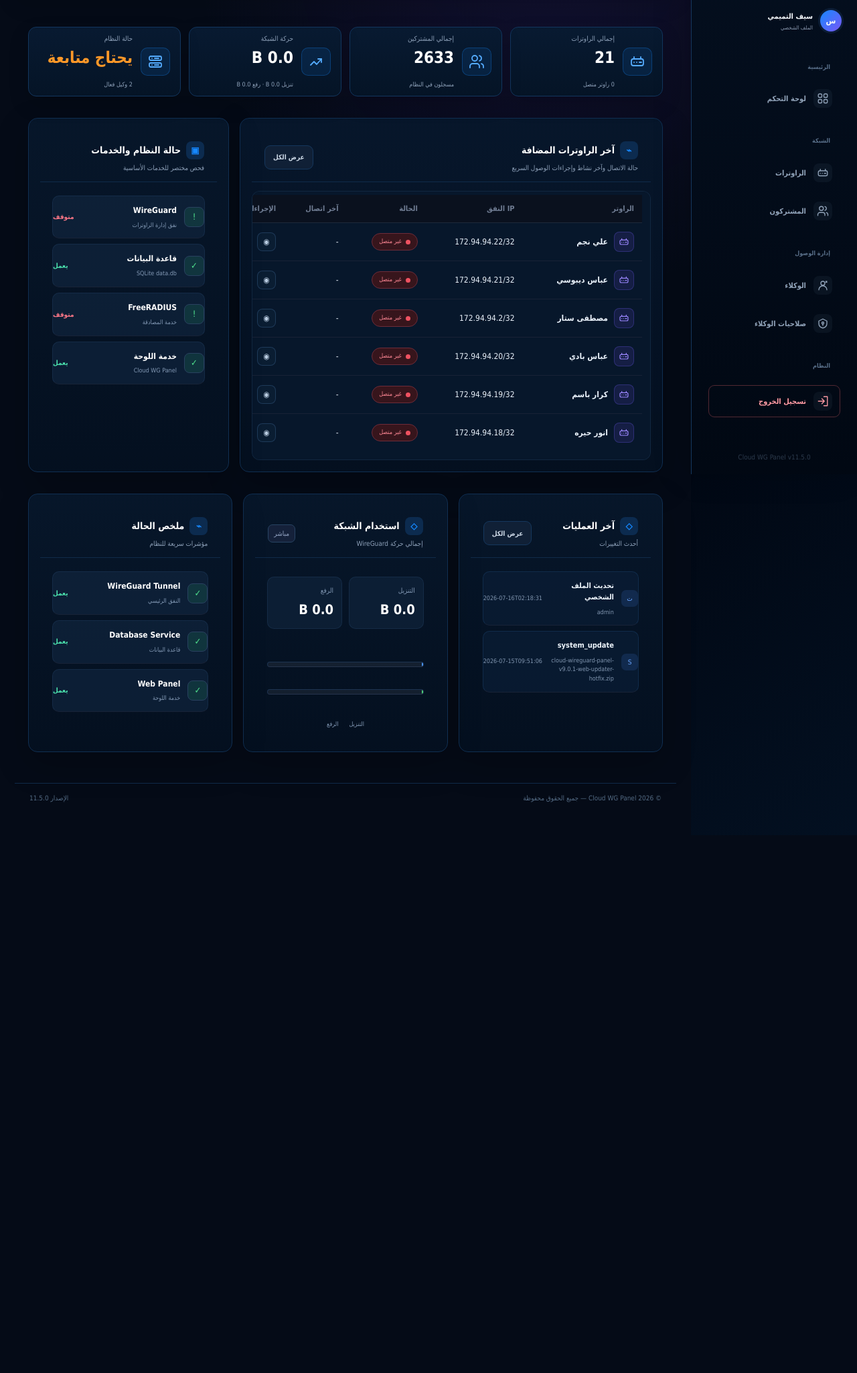
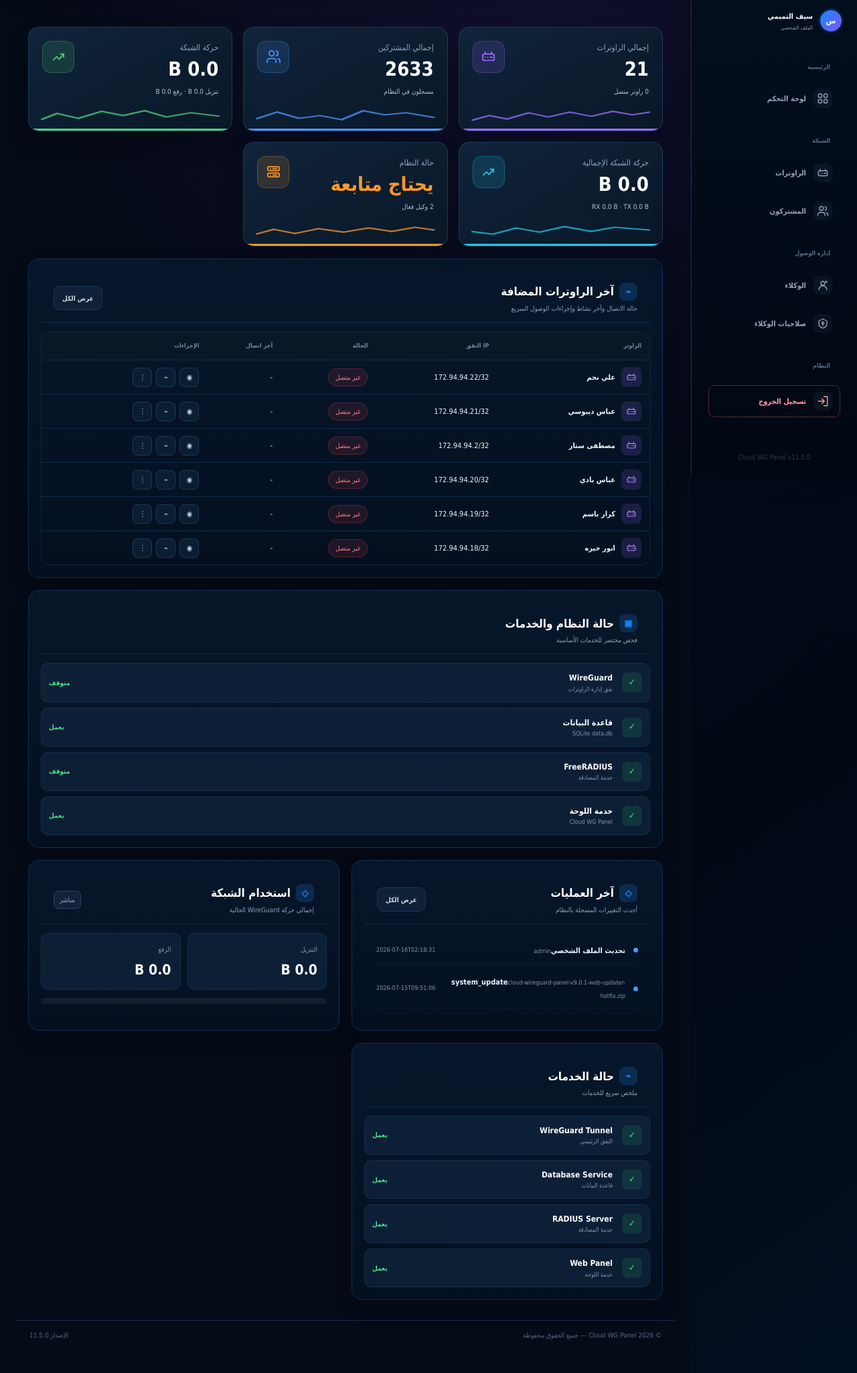
Before and after one commit to saiftimimi/cloud-wireguard-panel, a Flask app: page / in a window 1280 px wide. Shown: the part 92-2142 px from the top of the page at 67% size. Before the commit the page ends 1290 px from the top, so only its background shows below. Run offline with Flask 3, Linux system fonts and the light colour scheme; a user stored in the database is signed in; data comes from the database, SQL or seed files in the repository; data that the repository does not hold is empty; some libraries are stand-ins or nearby versions.

Commit message:
إعادة تصميم لوحة التحكم بشكل واضح ومطابق للتصور المعتمد

```diff
--- a/cloud_panel/templates/dashboard.html
+++ b/cloud_panel/templates/dashboard.html
@@ -3,44 +3,44 @@
 {% set subheading = "نظرة عامة مباشرة على الشبكة والنظام" %}
 {% block content %}
 <style>
-.dashboard-refresh{display:grid;gap:16px}.dashboard-refresh *{box-sizing:border-box}
-.dashboard-refresh .hero-metrics{display:grid;grid-template-columns:repeat(4,minmax(0,1fr));gap:16px}
-.dashboard-refresh .metric-card{min-height:140px;padding:20px;border:1px solid rgba(82,132,190,.24);border-radius:16px;background:linear-gradient(145deg,#0d2036,#081525);display:flex;gap:14px;align-items:flex-start;box-shadow:0 14px 30px rgba(0,0,0,.18);position:relative;overflow:hidden}
-.dashboard-refresh .metric-card:after{content:"";position:absolute;inset:auto 0 0;height:3px;background:var(--accent)}
-.dashboard-refresh .metric-icon{width:48px;height:48px;min-width:48px;border-radius:13px;display:grid;place-items:center;background:rgba(72,130,255,.12);color:var(--accent)}
-.dashboard-refresh .metric-icon svg{width:24px;height:24px}.dashboard-refresh .metric-card>div:last-child{flex:1}
-.dashboard-refresh .metric-card span{font-size:12px;color:#8fa6c1}.dashboard-refresh .metric-card strong{display:block;font-size:30px;color:#fff;margin-top:8px}.dashboard-refresh .metric-card small{display:block;font-size:11px;color:#b5c6d9;margin-top:11px}
-.metric-purple{--accent:#9b6dff}.metric-blue{--accent:#4d98ff}.metric-green{--accent:#4fd17a}.metric-orange{--accent:#ff9828}.system-grade{color:#ff9828!important}
-.dashboard-main-grid{display:grid;grid-template-columns:minmax(0,1.9fr) minmax(300px,.72fr);gap:16px}.dashboard-bottom-grid{display:grid;grid-template-columns:repeat(3,minmax(0,1fr));gap:16px}
-.dashboard-refresh .panel{padding:18px;border:1px solid rgba(82,132,190,.22);border-radius:16px;background:linear-gradient(145deg,#0b1d31,#071322);box-shadow:0 14px 30px rgba(0,0,0,.16)}
-.dashboard-refresh .panel-head{display:flex;justify-content:space-between;gap:12px;align-items:center;padding-bottom:13px;margin-bottom:12px;border-bottom:1px solid rgba(110,150,195,.15)}
-.dashboard-refresh .panel-head h2{margin:0;font-size:17px;color:#fff}.dashboard-refresh .panel-head p{margin:5px 0 0;font-size:11px;color:#8095af}
-.dashboard-refresh .pro-table-wrap{overflow:auto;border:1px solid rgba(82,132,190,.14);border-radius:12px}.dashboard-refresh .pro-table{width:100%;border-collapse:collapse;min-width:700px}
-.dashboard-refresh .pro-table th{padding:11px 13px;background:#071426;color:#8298b4;font-size:11px;text-align:right}.dashboard-refresh .pro-table td{padding:12px 13px;border-top:1px solid rgba(82,132,190,.11);font-size:12px;color:#e8f0f9}
-.router-cell{display:flex;align-items:center;gap:9px}.mini-router-icon{width:29px;height:29px;border-radius:8px;display:grid;place-items:center;background:rgba(139,91,255,.14);color:#a97cff}.mini-router-icon svg{width:16px;height:16px}
-.state-pill{display:inline-flex;padding:5px 9px;border-radius:999px;font-size:11px}.state-pill.online{color:#4ee18d;background:rgba(40,190,110,.14);border:1px solid rgba(40,190,110,.32)}.state-pill.offline{color:#ff7d85;background:rgba(220,70,80,.12);border:1px solid rgba(220,70,80,.28)}
-.row-actions{display:flex;gap:6px}.row-actions a{width:28px;height:28px;display:grid;place-items:center;border-radius:8px;border:1px solid rgba(82,132,190,.28);background:#0a1d32;color:#b8cbe0;text-decoration:none}
-.service-stack,.activity-list{display:grid;gap:8px}.service-item{display:grid;grid-template-columns:34px 1fr auto;align-items:center;gap:9px;padding:10px;border:1px solid rgba(82,132,190,.13);border-radius:10px;background:rgba(18,40,65,.62)}
-.service-icon{width:30px;height:30px;border-radius:8px;display:grid;place-items:center;color:#4fe08d;background:rgba(40,190,110,.14)}.service-item b{font-size:12px;color:#fff}.service-item small{display:block;margin-top:3px;font-size:9px;color:#8298b4}.service-item strong{font-size:10px}.ok{color:#4fe08d}.down{color:#ff7d85}
-.activity-item{display:grid;grid-template-columns:26px 1fr auto;align-items:center;gap:8px;padding:8px 0;border-bottom:1px solid rgba(82,132,190,.1)}.activity-badge{width:25px;height:25px;border-radius:7px;display:grid;place-items:center;background:rgba(75,145,255,.14);color:#69a5ff;font-size:10px}.activity-item b{font-size:11px;color:#edf4fb}.activity-item small,.activity-item time{font-size:9px;color:#8095af}
-.traffic-numbers{display:grid;grid-template-columns:1fr 1fr;gap:10px}.traffic-numbers>div{padding:12px;border:1px solid rgba(82,132,190,.13);border-radius:10px;background:rgba(18,40,65,.56)}.traffic-numbers span{font-size:10px;color:#8298b4}.traffic-numbers b{display:block;margin-top:5px;font-size:20px;color:#fff}.traffic-visual{display:grid;gap:9px;margin-top:15px}.traffic-line{height:8px;border-radius:999px;background:rgba(255,255,255,.06);overflow:hidden}.traffic-line span{display:block;width:var(--value);height:100%;background:#4d98ff}.upload-line span{background:#4fd17a}.traffic-legend{display:flex;justify-content:center;gap:16px;margin-top:11px;font-size:10px;color:#8298b4}
-@media(max-width:1180px){.dashboard-refresh .hero-metrics{grid-template-columns:repeat(2,1fr)}.dashboard-main-grid{grid-template-columns:1fr}.dashboard-bottom-grid{grid-template-columns:1fr 1fr}}@media(max-width:700px){.dashboard-refresh .hero-metrics,.dashboard-bottom-grid{grid-template-columns:1fr}}
+.dashboard-v3{display:grid;gap:18px}.dashboard-v3 *{box-sizing:border-box}
+.dashboard-v3 .kpi-grid{display:grid!important;grid-template-columns:repeat(5,minmax(0,1fr))!important;gap:16px!important}
+.dashboard-v3 .kpi{position:relative;min-height:156px!important;padding:20px!important;border:1px solid rgba(80,140,210,.26)!important;border-radius:16px!important;background:linear-gradient(150deg,#10243b 0%,#091727 100%)!important;overflow:hidden;box-shadow:0 16px 35px rgba(0,0,0,.22)!important}
+.dashboard-v3 .kpi:after{content:"";position:absolute;left:0;right:0;bottom:0;height:3px;background:var(--accent)}
+.dashboard-v3 .kpi-top{display:flex;align-items:flex-start;justify-content:space-between;gap:12px}.dashboard-v3 .kpi-icon{width:48px;height:48px;border-radius:13px;display:grid;place-items:center;background:color-mix(in srgb,var(--accent) 14%,transparent);color:var(--accent);border:1px solid color-mix(in srgb,var(--accent) 28%,transparent)}
+.dashboard-v3 .kpi-icon svg{width:23px;height:23px}.dashboard-v3 .kpi-label{font-size:12px;color:#8fa6c1}.dashboard-v3 .kpi-value{display:block;margin-top:8px;font-size:29px;line-height:1;color:#fff}.dashboard-v3 .kpi-note{display:block;margin-top:11px;font-size:10px;color:#b4c5d7}
+.dashboard-v3 .spark{position:absolute;left:18px;right:18px;bottom:10px;height:26px;opacity:.75}.dashboard-v3 .spark svg{width:100%;height:100%}.dashboard-v3 .spark polyline{fill:none;stroke:var(--accent);stroke-width:2}
+.kpi-purple{--accent:#9b6dff}.kpi-blue{--accent:#4d98ff}.kpi-green{--accent:#4fd17a}.kpi-cyan{--accent:#22c7e8}.kpi-orange{--accent:#ff9828}
+.dashboard-v3 .main-grid{display:grid;grid-template-columns:minmax(0,2fr) minmax(300px,.78fr);gap:18px}.dashboard-v3 .bottom-grid{display:grid;grid-template-columns:1fr 1fr 1fr;gap:18px}
+.dashboard-v3 .panel{margin:0!important;padding:18px!important;border-radius:16px!important;border:1px solid rgba(80,140,210,.22)!important;background:linear-gradient(150deg,#0d2035,#081523)!important;box-shadow:0 14px 32px rgba(0,0,0,.18)!important}
+.dashboard-v3 .panel-head{display:flex;justify-content:space-between;align-items:center;gap:12px;padding-bottom:13px;margin-bottom:13px;border-bottom:1px solid rgba(100,145,195,.16)}.dashboard-v3 .panel-head h2{font-size:17px!important;margin:0;color:#fff}.dashboard-v3 .panel-head p{font-size:10px!important;margin:4px 0 0;color:#8196af}
+.dashboard-v3 .table-box{overflow:auto;border:1px solid rgba(80,140,210,.16);border-radius:12px}.dashboard-v3 table{width:100%;min-width:720px;border-collapse:collapse}.dashboard-v3 th{padding:12px 14px;background:#071426;color:#8298b4;font-size:10px;text-align:right}.dashboard-v3 td{padding:13px 14px;border-top:1px solid rgba(80,140,210,.11);font-size:12px;color:#edf4fb}
+.dashboard-v3 .router-name{display:flex;align-items:center;gap:9px}.dashboard-v3 .router-icon{width:30px;height:30px;border-radius:8px;display:grid;place-items:center;background:rgba(155,109,255,.15);color:#a980ff}.dashboard-v3 .router-icon svg{width:16px;height:16px}.dashboard-v3 .state{display:inline-flex;padding:5px 10px;border-radius:999px;font-size:10px}.dashboard-v3 .state.online{color:#4de18d;background:rgba(40,190,110,.14);border:1px solid rgba(40,190,110,.3)}.dashboard-v3 .state.offline{color:#ff7d85;background:rgba(220,70,80,.12);border:1px solid rgba(220,70,80,.28)}
+.dashboard-v3 .actions{display:flex;gap:6px}.dashboard-v3 .actions a{width:29px;height:29px;display:grid;place-items:center;border-radius:8px;border:1px solid rgba(80,140,210,.25);background:#0a1d31;color:#bfd0e2;text-decoration:none}
+.dashboard-v3 .service-list,.dashboard-v3 .activity-list{display:grid;gap:8px}.dashboard-v3 .service-row{display:grid;grid-template-columns:34px 1fr auto;align-items:center;gap:10px;padding:11px;border-radius:10px;border:1px solid rgba(80,140,210,.13);background:rgba(18,40,65,.64)}.dashboard-v3 .service-dot{width:30px;height:30px;border-radius:8px;display:grid;place-items:center;color:#4ee18d;background:rgba(40,190,110,.14)}.dashboard-v3 .service-row b{font-size:12px;color:#fff}.dashboard-v3 .service-row small{display:block;font-size:9px;color:#8196af}.dashboard-v3 .service-row strong{font-size:10px;color:#4ee18d}
+.dashboard-v3 .activity-row{display:grid;grid-template-columns:10px 1fr auto;gap:9px;align-items:center;padding:9px 0;border-bottom:1px solid rgba(80,140,210,.1)}.dashboard-v3 .activity-row i{width:7px;height:7px;border-radius:50%;background:#4d98ff}.dashboard-v3 .activity-row b{font-size:11px;color:#edf4fb}.dashboard-v3 .activity-row small,.dashboard-v3 .activity-row time{font-size:9px;color:#8196af}
+.dashboard-v3 .traffic-summary{display:grid;grid-template-columns:1fr 1fr;gap:10px}.dashboard-v3 .traffic-summary>div{padding:13px;border-radius:10px;background:rgba(18,40,65,.6);border:1px solid rgba(80,140,210,.13)}.dashboard-v3 .traffic-summary span{font-size:10px;color:#8196af}.dashboard-v3 .traffic-summary b{display:block;font-size:21px;color:#fff;margin-top:5px}.dashboard-v3 .bar{height:9px;margin-top:12px;border-radius:999px;background:rgba(255,255,255,.06);overflow:hidden}.dashboard-v3 .bar span{display:block;height:100%;width:var(--value);background:linear-gradient(90deg,#4d98ff,#4fd17a)}
+@media(max-width:1300px){.dashboard-v3 .kpi-grid{grid-template-columns:repeat(3,1fr)!important}.dashboard-v3 .main-grid{grid-template-columns:1fr}.dashboard-v3 .bottom-grid{grid-template-columns:1fr 1fr}}
+@media(max-width:760px){.dashboard-v3 .kpi-grid,.dashboard-v3 .bottom-grid{grid-template-columns:1fr!important}}
 </style>
-<div class="dashboard-refresh">
-<div class="hero-metrics">
-<article class="metric-card metric-purple"><div class="metric-icon">{% include "icons/router.svg" %}</div><div><span>إجمالي الراوترات</span><strong>{{ total }}</strong><small>{{ online }} راوتر متصل</small></div></article>
-<article class="metric-card metric-blue"><div class="metric-icon">{% include "icons/users.svg" %}</div><div><span>إجمالي المشتركين</span><strong>{{ subscriber_total }}</strong><small>مسجلون في النظام</small></div></article>
-<article class="metric-card metric-green"><div class="metric-icon">{% include "icons/traffic.svg" %}</div><div><span>حركة الشبكة</span><strong>{{ (rx + tx)|human_bytes }}</strong><small>تنزيل {{ rx|human_bytes }} · رفع {{ tx|human_bytes }}</small></div></article>
-<article class="metric-card metric-orange"><div class="metric-icon">{% include "icons/server.svg" %}</div><div><span>حالة النظام</span><strong class="system-grade">{{ 'ممتاز' if offline == 0 else 'يحتاج متابعة' }}</strong><small>{{ agent_total }} وكيل فعال</small></div></article>
-</div>
-<div class="dashboard-main-grid">
-<section class="panel"><div class="panel-head"><div><h2>آخر الراوترات المضافة</h2><p>حالة الاتصال وآخر نشاط وإجراءات الوصول السريع</p></div><a class="btn" href="{{ url_for('routers_page') }}">عرض الكل</a></div><div class="pro-table-wrap"><table class="pro-table"><thead><tr><th>الراوتر</th><th>IP النفق</th><th>الحالة</th><th>آخر اتصال</th><th>الإجراءات</th></tr></thead><tbody>{% for p in peers[:6] %}<tr><td><div class="router-cell"><span class="mini-router-icon">{% include "icons/router.svg" %}</span><b>{{ p.name }}</b></div></td><td dir="ltr">{{ p.tunnel_ip }}</td><td><span class="state-pill {{ 'online' if p.wg.online else 'offline' }}">{{ 'متصل' if p.wg.online else 'غير متصل' }}</span></td><td>{{ p.wg.handshake_text or '-' }}</td><td><div class="row-actions"><a href="{{ url_for('router_manage',peer_id=p.id) }}">◉</a><a href="{{ url_for('peer_ping',peer_id=p.id) }}">⌁</a>{% if p.private_key %}<a href="{{ url_for('peer_scripts',peer_id=p.id) }}">⋮</a>{% endif %}</div></td></tr>{% else %}<tr><td colspan="5" class="empty">لا توجد راوترات</td></tr>{% endfor %}</tbody></table></div></section>
-<section class="panel"><div class="panel-head"><div><h2>حالة النظام والخدمات</h2><p>فحص مختصر للخدمات الأساسية</p></div></div><div class="service-stack">{% for item in service_checks %}<div class="service-item"><span class="service-icon">{{ '✓' if item.ok else '!' }}</span><div><b>{{ item.name }}</b><small>{{ item.detail }}</small></div><strong class="{{ 'ok' if item.ok else 'down' }}">{{ 'يعمل' if item.ok else 'متوقف' }}</strong></div>{% else %}<div class="empty">لا توجد بيانات</div>{% endfor %}</div></section>
-</div>
-<div class="dashboard-bottom-grid">
-<section class="panel"><div class="panel-head"><div><h2>آخر العمليات</h2><p>أحدث التغييرات</p></div><a class="btn" href="{{ url_for('audit_log_page') }}">عرض الكل</a></div><div class="activity-list">{% for item in recent_operations[:5] %}<div class="activity-item"><span class="activity-badge">{{ item.action[:1]|upper }}</span><div><b>{{ item.action }}</b><small>{{ item.target or item.principal_name or 'النظام' }}</small></div><time>{{ item.created_at or '-' }}</time></div>{% else %}<div class="empty">لا توجد عمليات حديثة</div>{% endfor %}</div></section>
-<section class="panel"><div class="panel-head"><div><h2>استخدام الشبكة</h2><p>إجمالي حركة WireGuard</p></div><span class="period-chip">مباشر</span></div>{% set total_traffic = rx + tx %}<div class="traffic-numbers"><div><span>التنزيل</span><b>{{ rx|human_bytes }}</b></div><div><span>الرفع</span><b>{{ tx|human_bytes }}</b></div></div><div class="traffic-visual"><div class="traffic-line" style="--value:{{ ((rx / total_traffic) * 100)|round|int if total_traffic else 0 }}%"><span></span></div><div class="traffic-line upload-line" style="--value:{{ ((tx / total_traffic) * 100)|round|int if total_traffic else 0 }}%"><span></span></div></div><div class="traffic-legend"><span>التنزيل</span><span>الرفع</span></div></section>
-<section class="panel"><div class="panel-head"><div><h2>ملخص الحالة</h2><p>مؤشرات سريعة للنظام</p></div></div><div class="service-stack"><div class="service-item"><span class="service-icon">✓</span><div><b>WireGuard Tunnel</b><small>النفق الرئيسي</small></div><strong class="ok">يعمل</strong></div><div class="service-item"><span class="service-icon">✓</span><div><b>Database Service</b><small>قاعدة البيانات</small></div><strong class="ok">يعمل</strong></div><div class="service-item"><span class="service-icon">✓</span><div><b>Web Panel</b><small>خدمة اللوحة</small></div><strong class="ok">يعمل</strong></div></div></section>
-</div>
+<div class="dashboard-v3">
+  <div class="kpi-grid">
+    <article class="kpi kpi-purple"><div class="kpi-top"><div><span class="kpi-label">إجمالي الراوترات</span><strong class="kpi-value">{{ total }}</strong><small class="kpi-note">{{ online }} راوتر متصل</small></div><div class="kpi-icon">{% include "icons/router.svg" %}</div></div><div class="spark"><svg viewBox="0 0 100 25" preserveAspectRatio="none"><polyline points="0,20 10,13 20,18 32,9 43,15 55,8 67,14 79,7 90,12 100,8"/></svg></div></article>
+    <article class="kpi kpi-blue"><div class="kpi-top"><div><span class="kpi-label">إجمالي المشتركين</span><strong class="kpi-value">{{ subscriber_total }}</strong><small class="kpi-note">مسجلون في النظام</small></div><div class="kpi-icon">{% include "icons/users.svg" %}</div></div><div class="spark"><svg viewBox="0 0 100 25" preserveAspectRatio="none"><polyline points="0,18 12,8 24,17 36,13 48,19 60,6 72,12 84,9 100,16"/></svg></div></article>
+    <article class="kpi kpi-green"><div class="kpi-top"><div><span class="kpi-label">حركة الشبكة</span><strong class="kpi-value">{{ (rx + tx)|human_bytes }}</strong><small class="kpi-note">تنزيل {{ rx|human_bytes }} · رفع {{ tx|human_bytes }}</small></div><div class="kpi-icon">{% include "icons/traffic.svg" %}</div></div><div class="spark"><svg viewBox="0 0 100 25" preserveAspectRatio="none"><polyline points="0,19 9,10 21,17 34,7 46,13 58,6 70,15 84,9 100,14"/></svg></div></article>
+    <article class="kpi kpi-cyan"><div class="kpi-top"><div><span class="kpi-label">حركة الشبكة الإجمالية</span><strong class="kpi-value">{{ (rx + tx)|human_bytes }}</strong><small class="kpi-note">RX {{ rx|human_bytes }} · TX {{ tx|human_bytes }}</small></div><div class="kpi-icon">{% include "icons/traffic.svg" %}</div></div><div class="spark"><svg viewBox="0 0 100 25" preserveAspectRatio="none"><polyline points="0,14 12,18 25,9 38,15 52,7 67,14 80,8 100,12"/></svg></div></article>
+    <article class="kpi kpi-orange"><div class="kpi-top"><div><span class="kpi-label">حالة النظام</span><strong class="kpi-value" style="color:#ff9828">{{ 'ممتاز' if offline == 0 else 'يحتاج متابعة' }}</strong><small class="kpi-note">{{ agent_total }} وكيل فعال</small></div><div class="kpi-icon">{% include "icons/server.svg" %}</div></div><div class="spark"><svg viewBox="0 0 100 25" preserveAspectRatio="none"><polyline points="0,18 10,11 22,17 35,10 49,15 63,9 76,14 89,8 100,12"/></svg></div></article>
+  </div>
+
+  <div class="main-grid">
+    <section class="panel"><div class="panel-head"><div><h2>آخر الراوترات المضافة</h2><p>حالة الاتصال وآخر نشاط وإجراءات الوصول السريع</p></div><a class="btn" href="{{ url_for('routers_page') }}">عرض الكل</a></div><div class="table-box"><table><thead><tr><th>الراوتر</th><th>IP النفق</th><th>الحالة</th><th>آخر اتصال</th><th>الإجراءات</th></tr></thead><tbody>{% for p in peers[:6] %}<tr><td><div class="router-name"><span class="router-icon">{% include "icons/router.svg" %}</span><b>{{ p.name }}</b></div></td><td dir="ltr">{{ p.tunnel_ip }}</td><td><span class="state {{ 'online' if p.wg.online else 'offline' }}">{{ 'متصل' if p.wg.online else 'غير متصل' }}</span></td><td>{{ p.wg.handshake_text or '-' }}</td><td><div class="actions"><a href="{{ url_for('router_manage',peer_id=p.id) }}">◉</a><a href="{{ url_for('peer_ping',peer_id=p.id) }}">⌁</a>{% if p.private_key %}<a href="{{ url_for('peer_scripts',peer_id=p.id) }}">⋮</a>{% endif %}</div></td></tr>{% else %}<tr><td colspan="5" class="empty">لا توجد راوترات</td></tr>{% endfor %}</tbody></table></div></section>
+    <section class="panel"><div class="panel-head"><div><h2>حالة النظام والخدمات</h2><p>فحص مختصر للخدمات الأساسية</p></div></div><div class="service-list">{% for item in service_checks %}<div class="service-row"><span class="service-dot">✓</span><div><b>{{ item.name }}</b><small>{{ item.detail }}</small></div><strong>{{ 'يعمل' if item.ok else 'متوقف' }}</strong></div>{% else %}<div class="empty">لا توجد بيانات</div>{% endfor %}</div></section>
+  </div>
+
+  <div class="bottom-grid">
+    <section class="panel"><div class="panel-head"><div><h2>آخر العمليات</h2><p>أحدث التغييرات المسجلة بالنظام</p></div><a class="btn" href="{{ url_for('audit_log_page') }}">عرض الكل</a></div><div class="activity-list">{% for item in recent_operations[:5] %}<div class="activity-row"><i></i><div><b>{{ item.action }}</b><small>{{ item.target or item.principal_name or 'النظام' }}</small></div><time>{{ item.created_at or '-' }}</time></div>{% else %}<div class="empty">لا توجد عمليات حديثة</div>{% endfor %}</div></section>
+    <section class="panel"><div class="panel-head"><div><h2>استخدام الشبكة</h2><p>إجمالي حركة WireGuard الحالية</p></div><span class="period-chip">مباشر</span></div>{% set total_traffic = rx + tx %}<div class="traffic-summary"><div><span>التنزيل</span><b>{{ rx|human_bytes }}</b></div><div><span>الرفع</span><b>{{ tx|human_bytes }}</b></div></div><div class="bar" style="--value:{{ ((rx / total_traffic) * 100)|round|int if total_traffic else 0 }}%"><span></span></div></section>
+    <section class="panel"><div class="panel-head"><div><h2>حالة الخدمات</h2><p>ملخص سريع للخدمات</p></div></div><div class="service-list"><div class="service-row"><span class="service-dot">✓</span><div><b>WireGuard Tunnel</b><small>النفق الرئيسي</small></div><strong>يعمل</strong></div><div class="service-row"><span class="service-dot">✓</span><div><b>Database Service</b><small>قاعدة البيانات</small></div><strong>يعمل</strong></div><div class="service-row"><span class="service-dot">✓</span><div><b>RADIUS Server</b><small>خدمة المصادقة</small></div><strong>يعمل</strong></div><div class="service-row"><span class="service-dot">✓</span><div><b>Web Panel</b><small>خدمة اللوحة</small></div><strong>يعمل</strong></div></div></section>
+  </div>
 </div>
 {% endblock %}
```
